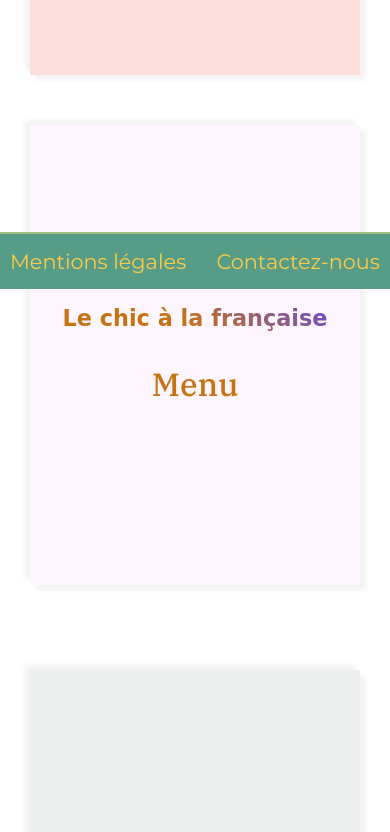
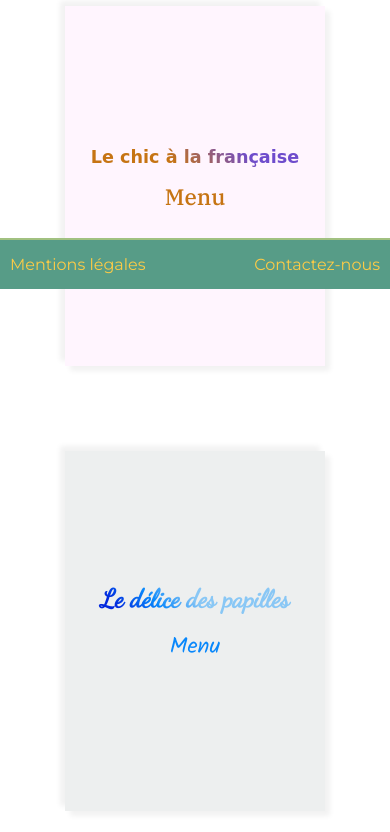
Before and after one commit to meliamzz/Projet3, a plain HTML site: page index.html in a window 390 px wide. Shown: the part 555-1387 px from the top of the page. Drawn offline with nearby package versions, Linux system fonts and the light colour scheme; a web font is replaced by a local one.

Commit message:
Responsive page accueil

```diff
--- a/Components/_btn-soon.scss
+++ b/Components/_btn-soon.scss
@@ -8,14 +8,28 @@
     margin-bottom: 120px;
     background-color: $bgcolor-primary;
     color: $color-primary;
+    @include mobile-only {
+        width: 300px*0.7;
+        border-radius: 10px*0.7;
+        font-size: 1rem*0.7;
+        margin-bottom: 120px*0.7;
+    }
     &__title {
         margin: 0;
         padding: 10px 20px;
+        @include mobile-only{
+        padding: 10px*0.7 20px*0.7;
+        }
     }
     &__dot {
         font-size: 3em;
         line-height: 10px;
         padding-top: 13px;
+        @include mobile-only {
+        font-size: 3em*0.7;
+        line-height: 10px*0.7;
+        padding-top: 12px;
+        }
         &--dot1 {
             animation: soon-dot1 2s infinite;
         }
--- a/Layouts/_header.scss
+++ b/Layouts/_header.scss
@@ -7,8 +7,9 @@
     font-size: 1.8em;
     margin-bottom: 35px;
     @include mobile-only {
-        font-size: 1.2em;
+        font-size: 1.3em;
     }
+
     &--title {
         margin: 0;
         padding: 20px 0;
@@ -19,10 +20,7 @@
         &:hover{
         text-shadow: #FC0 1px 0 10px;
         }
-        @include mobile-only {
-        &:active {
-        text-shadow: #FC0 1px 0 10px;
-        }
-        }
+
+
     }
 }
--- a/Utils/_mixins.scss
+++ b/Utils/_mixins.scss
@@ -1,41 +1,25 @@
 @mixin menu-accueil($params) {
 	.menu {
-    	width: 330px;
-    	height: 460px;
-    	box-shadow: 5px 5px 5px $color-box-shadow , -5px -5px 5px $color-box-shadow;
-    	display: inline-block;
-    	margin: 25px;
     	background-color: map-get($params, bgcolor);
-    	@include mobile-only {
-    		width: 330px*0.7;
-    		height: 460px*0.7;
-    		margin: 25px*0.7;
-
-    	}
     	&__heading {
-
+    		display: flex;
+    		flex-direction: column;
+    		justify-content: center;
+    		align-content: center;
         	&--primary {
             	font-family: map-get($params, font-primary);
             	font-size: map-get($params,font-size-accueil-primary);
             	background: map-get($params, color-gradient);
                 -webkit-background-clip: text;
                 -webkit-text-fill-color: transparent;
-           		margin: 0;
-            	padding-top: map-get($params, padding-top-accueil);
-            	@include mobile-only {
-            		font-size: map-get($params, font-size-accueil-primary)*0.7;
-            		padding-top: map-get($params, padding-top-accueil)*0.7;
-            	}
+                margin: 0;
+
         	}
         	&--secondary {
             	font-family: map-get($params, font-secondary);
             	font-size: map-get($params, font-size-accueil-secondary);
             	color: map-get($params,color);
-            	margin: 20px, 0;
-            	@include mobile-only {
-            		font-size: map-get($params, font-size-accueil-secondary)*0.7;
-            		margin: 20px*0.7, 0;
-            	}
+            	margin: 15px 0;
         	}
     	}
     	&--scale {
@@ -44,36 +28,18 @@
             	transition: 1s;
             	transform: scale(1.1);
             	opacity: 0.5;
-        	}
-        	@include mobile-only {
-        		&:active {
-        			transition: 50s;
-            		transform: scale(1.1);
-            		opacity: 0.5;
-        		}
-        	}
-    	}
+       		}
+       	}
     	&--img {
         	width: 50px;
-        	@include mobile-only {
-        		width: 50px*0.7;
-        	}
     	}
 	}
 }
 
 
-
-
 @mixin menu-block($params) {
 	section {
-		width: 500px;
-		height: 700px;
-		box-shadow: 5px 5px 5px $color-box-shadow , -5px -5px 5px $color-box-shadow;
 		background-color: map-get($params, bgcolor);
-		margin: auto;
-		margin-bottom: 100px;
-		padding: 30px 20px;
 	}
 
 	.restaurant {
@@ -91,6 +57,9 @@
 		color: map-get($params, color-menu-course);
 		margin: 20px, 0;
 		padding: map-get($params, padding-menu-block);
+		@include mobile-only {
+			padding: 0;
+		}
 		&--starter {
 			color: map-get($params, color-starter);
 		}
@@ -101,7 +70,8 @@
 			color: map-get($params, color-dessert);
 		}
 		&__title {
-			font: map-get($params, font-size-menu-course);
+			font-size: map-get($params, font-size-menu-course);
+			font-weight: bold;
 			letter-spacing: map-get($params, letter-spacing);
 			display: flex;
 			justify-content: space-between;
@@ -118,8 +88,12 @@
 			}
 			&--line {
 				padding-top: map-get($params, padding-top-menu-line);
-				width: 150px;
+				width: 140px;
 				height: 7px;
+				@include mobile-only {
+					width: 70px;
+					height: 2px;
+				}
 			}
 		}
 		&__list {
@@ -129,6 +103,9 @@
 				justify-content: space-between;
 				padding: map-get($params, padding-menu-food);
 				font-size: map-get($params, font-size-menu-food);
+				@include mobile-only {
+					flex-direction: column;
+				}
 				p:nth-child(2){
 					font-size: map-get($params, font-size-menu-price);
 					font-weight: bold;
@@ -154,7 +131,7 @@
 }
 
 @mixin mobile-only {
-	@media screen and (max-device-width: 600px) {
+	@media screen and (max-width: 599px) {
 	@content;
 	}
 }
--- a/Utils/_variables.scss
+++ b/Utils/_variables.scss
@@ -26,11 +26,13 @@ $menu3-font-primary: 'Dancing Script', cursive, arial, sans-serif;
 $menu4-font-primary: 'Kaushan Script', cursive, arial, sans-serif;
 $font-secondary:'Kalam', cursive;
 
+$ratio-mobile: 0.7;
 
 
 
 $menuParams: (
 	menu1: (
+		desktop: (
 			bgcolor: #FCDFDB,
 			color: $menu1-color,
 			color-menu-course: $menu1-color,
@@ -41,29 +43,45 @@ $menuParams: (
 
 			font-size-accueil-primary: 2.3em,
 			font-size-accueil-secondary: 2.5em,
-		font-size-menu-restaurant: 2.3em,
+			font-size-menu-restaurant: 2em,
 			font-size-menu-course: 1.1em,
 			font-size-menu-food: 0.9em,
 			font-size-menu-price: 1.2em,
 
-		padding-top-accueil: 120px,
+
 			padding-menu-block: 0 30px,
 			padding-bottom-menu-resto: 20px,
 			padding-top-menu-resto: 0,
 			padding-menu-list: 10px 0 25px 0,
-		padding-top-menu-line: 10px,
+			padding-top-menu-line: 12px,
 			padding-menu-food: 2px 0
 			),
 
+		mobile: (
+			font-size-accueil-primary: 1.6em,
+			font-size-accueil-secondary: 1.5em,
+			font-size-menu-restaurant: 1.6em,
+			font-size-menu-course: 0.8em,
+			font-size-menu-food: 0.6em,
+			font-size-menu-price: 0.8em,
+			padding-menu-block: 0 20px,
+			padding-bottom-menu-resto: 15px,
+			padding-top-menu-resto: 0,
+			padding-menu-list: 7px 0 17px 0,
+			padding-top-menu-line: 7px,
+			padding-menu-food: 1px 0
+		),
 
+		),
 
 	menu2: (
+		desktop: (
 			bgcolor: #FFF5FE,
 			color: $menu2-color,
 			color-menu-course: $menu2-color,
 			color-maincourse: $menu2-color-secondary,
 			color-dessert: $menu2-color-tertiary,
-		color-gradient: -webkit-linear-gradient(45deg, $menu2-color 30%, $menu2-color-tertiary 60%),
+			color-gradient: -webkit-linear-gradient(45deg, $menu2-color 40%, $menu2-color-tertiary 70%),
 
 			font-primary: $menu2-font-primary,
 			font-secondary: $menu2-font-secondary,
@@ -71,20 +89,37 @@ $menuParams: (
 			font-size-accueil-primary: 1.4em,
 			font-size-accueil-secondary: 2em,
 			font-size-menu-restaurant: 1.4em,
-		font-size-menu-course: 0.8em bold,
+			font-size-menu-course: 0.8em,
 			font-size-menu-food: 0.8em,
 			font-size-menu-price: 1.1em,
 
-		padding-top-accueil: 180px,
+
 			padding-bottom-menu-resto: 60px,
 			padding-top-menu-resto: 40px,
 			padding-menu-list: 20px 40px 30px 40px,
 			padding-top-menu-line: 8px,
 			letter-spacing: 1px,
-		padding-menu-food: 7px 0,
+			padding-menu-food: 7px 0
+
+		),
+		mobile: (
+			font-size-accueil-primary: 1.1em,
+			font-size-accueil-secondary: 1.4em,
+			font-size-menu-restaurant: 1.6em,
+			font-size-menu-course: 0.8em,
+			font-size-menu-food: 0.6em,
+			font-size-menu-price: 0.8em,
+			padding-menu-block: 0 20px,
+			padding-bottom-menu-resto: 15px,
+			padding-top-menu-resto: 0,
+			padding-menu-list: 7px 0 17px 0,
+			padding-top-menu-line: 7px,
+			padding-menu-food: 1px 0
+			)
 		),
 
 	menu3: (
+		desktop: (
 			bgcolor: #EDEFEF,
 			color: $menu3-color,
 			color-menu-course: black,
@@ -100,15 +135,30 @@ $menuParams: (
 			font-size-menu-food: 0.8em,
 			font-size-menu-price: 1.2em,
 
-		padding-top-accueil: 180px,
 			padding-bottom-menu-resto: 50px,
 			padding-top-menu-resto: 20px,
 			padding-menu-list: 10px 30px 25px 30px,
 			padding-top-menu-line: 10px,
 			padding-menu-food: 5px 0
 		),
+		mobile: (
+			font-size-accueil-primary: 1.6em,
+			font-size-accueil-secondary: 1.4em,
+			font-size-menu-restaurant: 1.6em,
+			font-size-menu-course: 0.8em,
+			font-size-menu-food: 0.6em,
+			font-size-menu-price: 0.8em,
+			padding-menu-block: 0 20px,
+			padding-bottom-menu-resto: 15px,
+			padding-top-menu-resto: 0,
+			padding-menu-list: 7px 0 17px 0,
+			padding-top-menu-line: 7px,
+			padding-menu-food: 1px 0
+			)
+		),
 
 	menu4: (
+		desktop: (
 		bgcolor: #FDFFFD,
 		color: $menu4-color,
 		color-menu-course: black,
@@ -124,11 +174,26 @@ $menuParams: (
 		font-size-menu-food: 0.8em,
 		font-size-menu-price: 1.2em,
 
-		padding-top-accueil: 180px,
 		padding-bottom-menu-resto: 50px,
 		padding-top-menu-resto: 20px,
 		padding-menu-list: 10px 30px 25px 30px,
 		padding-top-menu-line: 10px,
 		padding-menu-food: 5px 0
+
+		),
+		mobile: (
+			font-size-accueil-primary: 1.6em,
+			font-size-accueil-secondary: 1.4em,
+			font-size-menu-restaurant: 1.6em,
+			font-size-menu-course: 0.8em,
+			font-size-menu-food: 0.6em,
+			font-size-menu-price: 0.8em,
+			padding-menu-block: 0 20px,
+			padding-bottom-menu-resto: 15px,
+			padding-top-menu-resto: 0,
+			padding-menu-list: 7px 0 17px 0,
+			padding-top-menu-line: 7px,
+			padding-menu-food: 1px 0
 			)
-	);
+	)
+)
--- a/style.scss
+++ b/style.scss
@@ -6,29 +6,56 @@
 @import "./Components/btn-soon";
 @import "./Pages/accueil";
 
+.menu {
+    	width: 330px;
+    	height: 460px;
+    	box-shadow: 5px 5px 5px $color-box-shadow , -5px -5px 5px $color-box-shadow;
+    	display: inline-block;
+    	margin: 25px;
+    	@include mobile-only {
+    	width: 260px;
+    	height: 360px;
+    	}
+}
+
+
 
 .menu1 {
 	$params: map-get($menuParams, menu1);
-	@include menu-accueil($params);
-}
-
-.menu1 {
-	@include mobile-only {
-	$params: map-get($menuParams, menu1)
-	}
+    $desktopParams: map-get($params, desktop);
+    $mobileParams: map-merge($desktopParams, map-get($params, mobile));
+    @include menu-accueil($desktopParams);
+    @include mobile-only {
+        @include menu-accueil($mobileParams);
+      }
 }
 
 .menu2 {
 	$params: map-get($menuParams, menu2);
-	@include menu-accueil($params);
+    $desktopParams: map-get($params, desktop);
+    $mobileParams: map-merge($desktopParams, map-get($params, mobile));
+    @include menu-accueil($desktopParams);
+    @include mobile-only {
+        @include menu-accueil($mobileParams);
+      }
 }
 
 .menu3 {
 	$params: map-get($menuParams, menu3);
-	@include menu-accueil($params);
+    $desktopParams: map-get($params, desktop);
+    $mobileParams: map-merge($desktopParams, map-get($params, mobile));
+    @include menu-accueil($desktopParams);
+    @include mobile-only {
+        @include menu-accueil($mobileParams);
+      }
 }
 
 .menu4 {
 	$params: map-get($menuParams, menu4);
-	@include menu-accueil($params);
+    $desktopParams: map-get($params, desktop);
+    $mobileParams: map-merge($desktopParams, map-get($params, mobile));
+    @include menu-accueil($desktopParams);
+    @include mobile-only {
+        @include menu-accueil($mobileParams);
+      }
 }
```
Also changed, not shown: style.css, 1 other file. Lines whose indentation alone changed are shown as unchanged.
